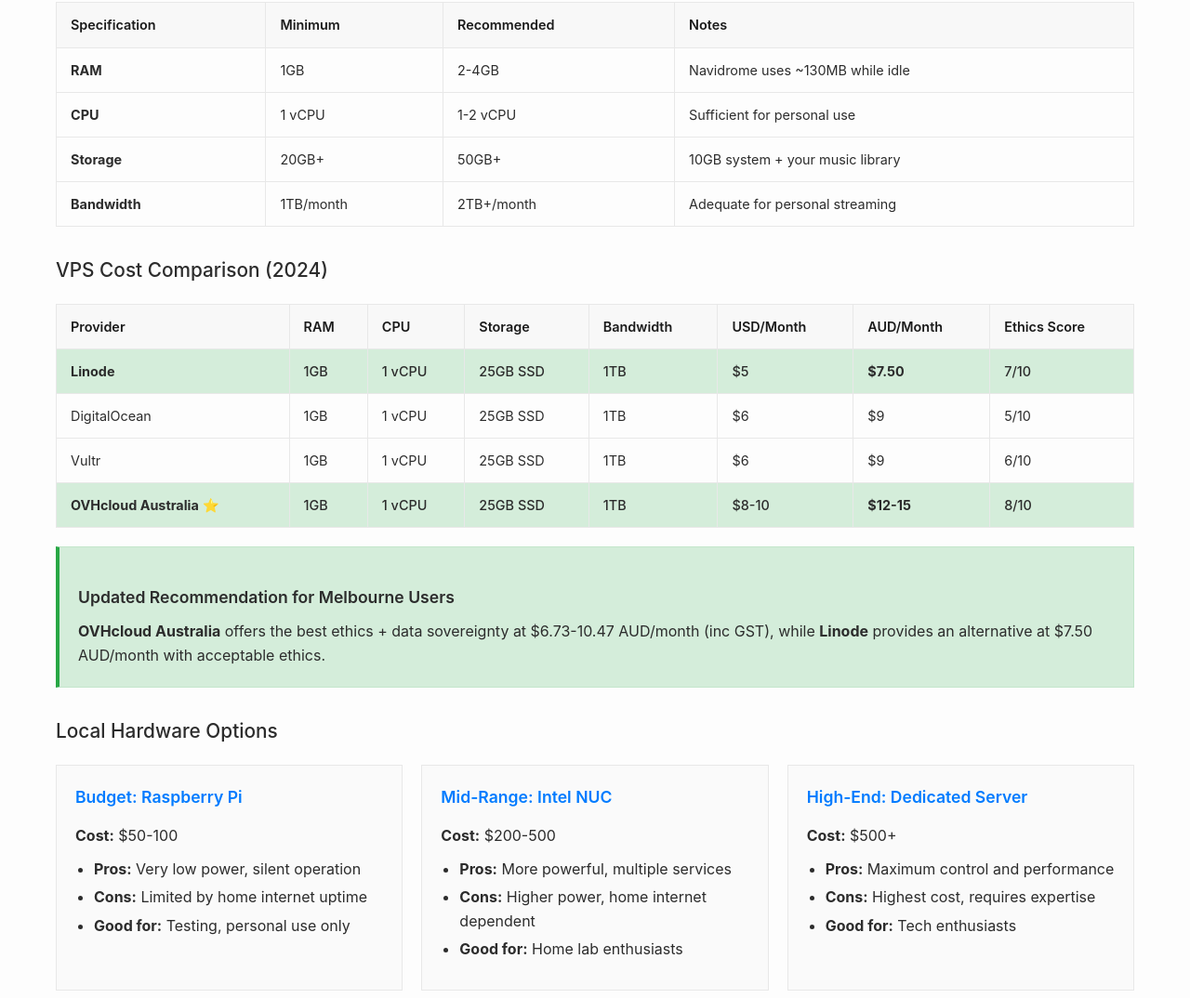
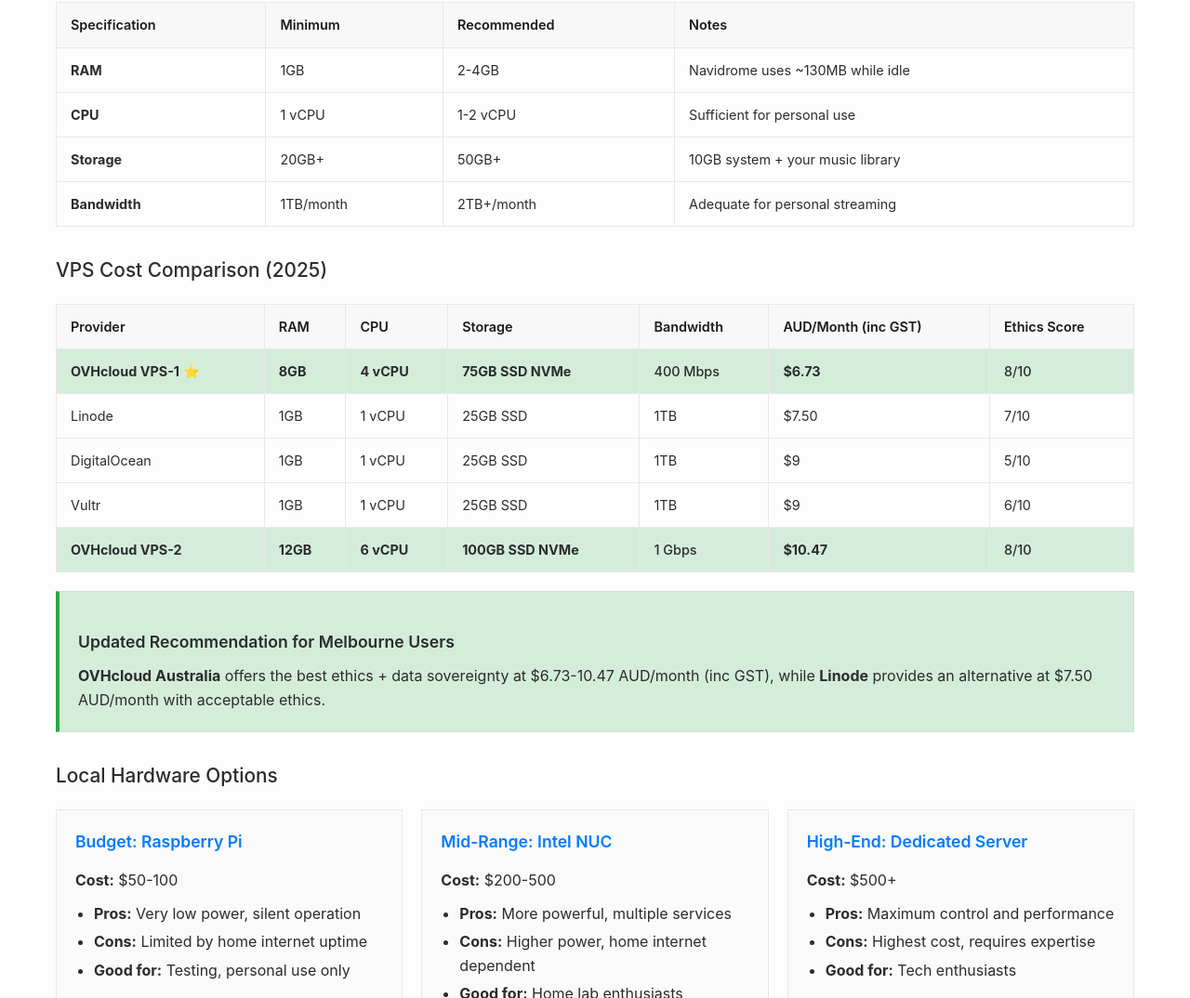
Before and after one commit to lekm/replace-spotify, a plain HTML site: page navidrome-setup-guide.html in a window 1280 px wide. Shown: the part 783-1857 px from the top of the page at 93% size. Drawn offline with Linux system fonts and the light colour scheme.

Commit message:
Update VPS comparison table in HTML with correct OVHcloud specs
- Updated table to show OVHcloud VPS-1 and VPS-2 as top recommendations
- Removed USD column, showing only AUD inc GST
- Highlighted superior OVHcloud specs (8GB RAM vs 1GB for same price)
- Updated year from 2024 to 2025

```diff
--- a/navidrome-setup-guide.html
+++ b/navidrome-setup-guide.html
@@ -451,7 +451,7 @@
             </tbody>
         </table>
 
-        <h3>VPS Cost Comparison (2024)</h3>
+        <h3>VPS Cost Comparison (2025)</h3>
 
         <table class="comparison-table">
             <thead>
@@ -461,20 +461,27 @@
                     <th>CPU</th>
                     <th>Storage</th>
                     <th>Bandwidth</th>
-                    <th>USD/Month</th>
-                    <th>AUD/Month</th>
+                    <th>AUD/Month (inc GST)</th>
                     <th>Ethics Score</th>
                 </tr>
             </thead>
             <tbody>
                 <tr class="recommended">
-                    <td><strong>Linode</strong></td>
+                    <td><strong>OVHcloud VPS-1</strong> ⭐</td>
+                    <td><strong>8GB</strong></td>
+                    <td><strong>4 vCPU</strong></td>
+                    <td><strong>75GB SSD NVMe</strong></td>
+                    <td>400 Mbps</td>
+                    <td><strong>$6.73</strong></td>
+                    <td>8/10</td>
+                </tr>
+                <tr>
+                    <td>Linode</td>
                     <td>1GB</td>
                     <td>1 vCPU</td>
                     <td>25GB SSD</td>
                     <td>1TB</td>
-                    <td>$5</td>
-                    <td><strong>$7.50</strong></td>
+                    <td>$7.50</td>
                     <td>7/10</td>
                 </tr>
                 <tr>
@@ -483,7 +490,6 @@
                     <td>1 vCPU</td>
                     <td>25GB SSD</td>
                     <td>1TB</td>
-                    <td>$6</td>
                     <td>$9</td>
                     <td>5/10</td>
                 </tr>
@@ -493,18 +499,16 @@
                     <td>1 vCPU</td>
                     <td>25GB SSD</td>
                     <td>1TB</td>
-                    <td>$6</td>
                     <td>$9</td>
                     <td>6/10</td>
                 </tr>
                 <tr class="recommended">
-                    <td><strong>OVHcloud Australia</strong> ⭐</td>
-                    <td>1GB</td>
-                    <td>1 vCPU</td>
-                    <td>25GB SSD</td>
-                    <td>1TB</td>
-                    <td>$8-10</td>
-                    <td><strong>$12-15</strong></td>
+                    <td><strong>OVHcloud VPS-2</strong></td>
+                    <td><strong>12GB</strong></td>
+                    <td><strong>6 vCPU</strong></td>
+                    <td><strong>100GB SSD NVMe</strong></td>
+                    <td>1 Gbps</td>
+                    <td><strong>$10.47</strong></td>
                     <td>8/10</td>
                 </tr>
             </tbody>
```
